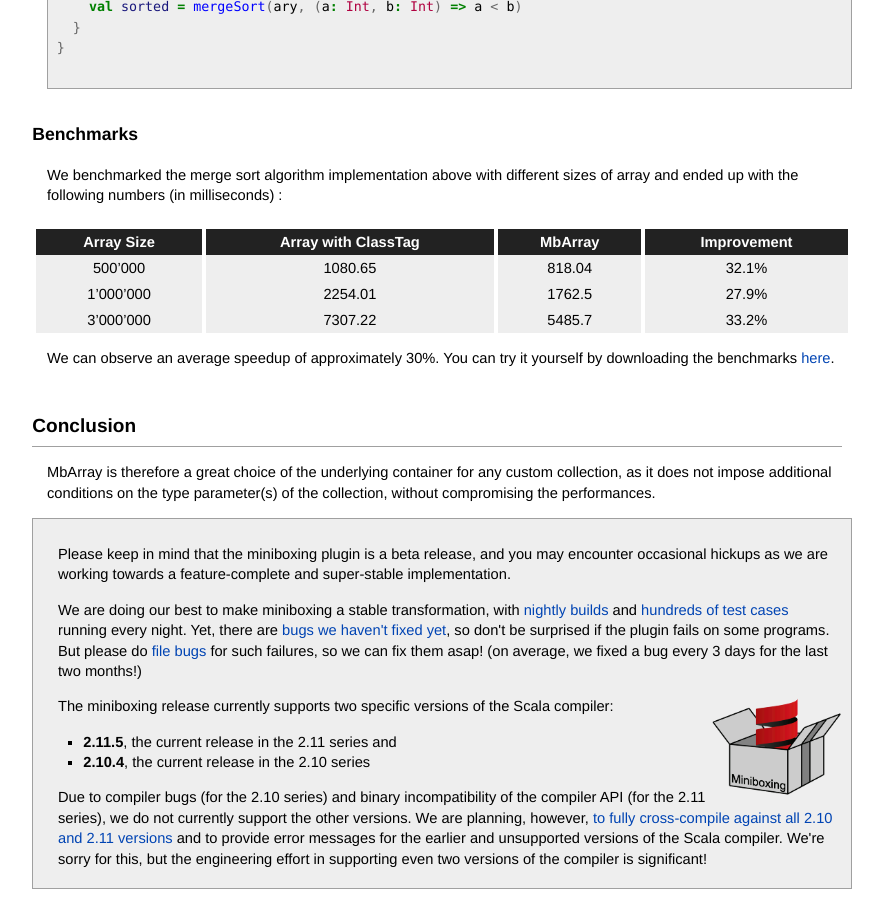
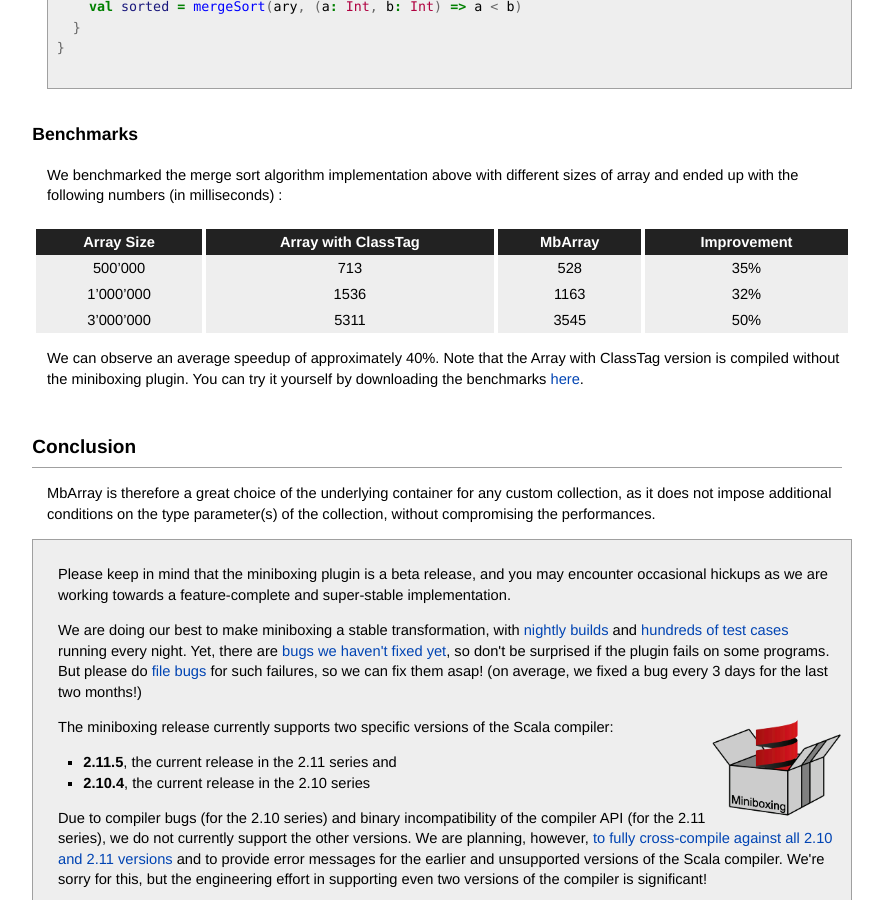
Before and after one commit to miniboxing/miniboxing.github.io, a Jekyll site: the page built from arrays.md, in a window 1280 px wide and 900 px high, scrolled down 4306 px. Shown: the whole window, without its empty margins (280-1163 px from the left). Built offline with Jekyll 4.4.1, drawn with Linux system fonts in a browser that asks for light colours; nearby versions of some CDN libraries; comment, search, counter and statistics services are not loaded.

Commit message:
Update arrays.md

```diff
--- a/arrays.md
+++ b/arrays.md
@@ -209,11 +209,12 @@ We benchmarked the merge sort algorithm implementation above with different size
 
 | Array Size    | Array with ClassTag  | MbArray  | Improvement |
 | ------------- |----------------------| ---------|-------------|
-| 500'000       | 1080.65	       | 818.04   | 32.1%	|
-| 1'000'000     | 2254.01              | 1762.5   | 27.9%	|
-| 3'000'000     | 7307.22              | 5485.7   | 33.2%	|
+| 500'000       | 713    	       | 528      | 35%   	|
+| 1'000'000     | 1536                 | 1163     | 32%		|
+| 3'000'000     | 5311                 | 3545     | 50%    	|
 
-We can observe an average speedup of approximately 30%.
+We can observe an average speedup of approximately 40%.
+Note that the Array with ClassTag version is compiled without the miniboxing plugin.
 You can try it yourself by downloading the benchmarks [here](https://github.com/Roldak/mb-benchmarks).
 
 ## Conclusion
```
